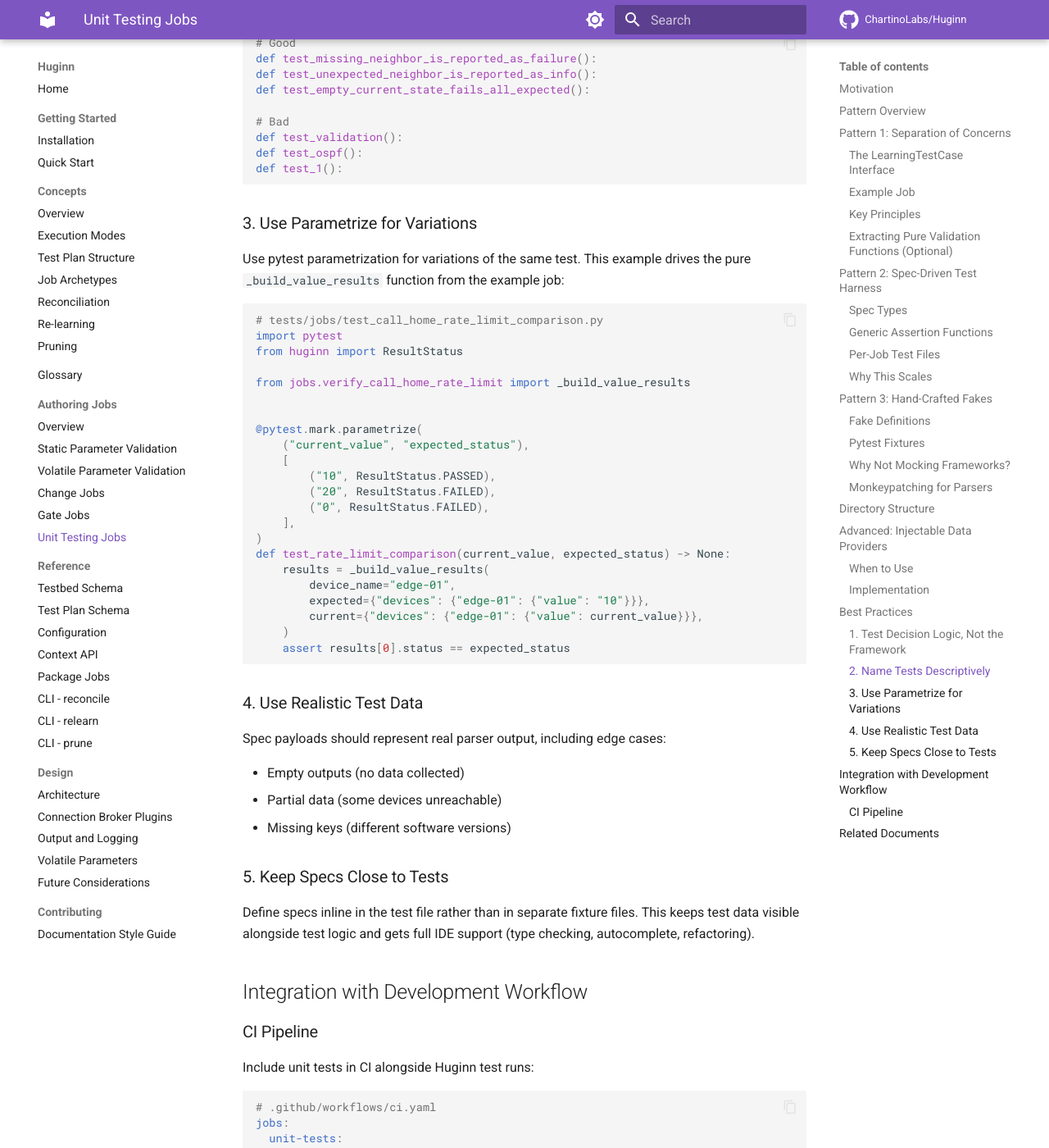
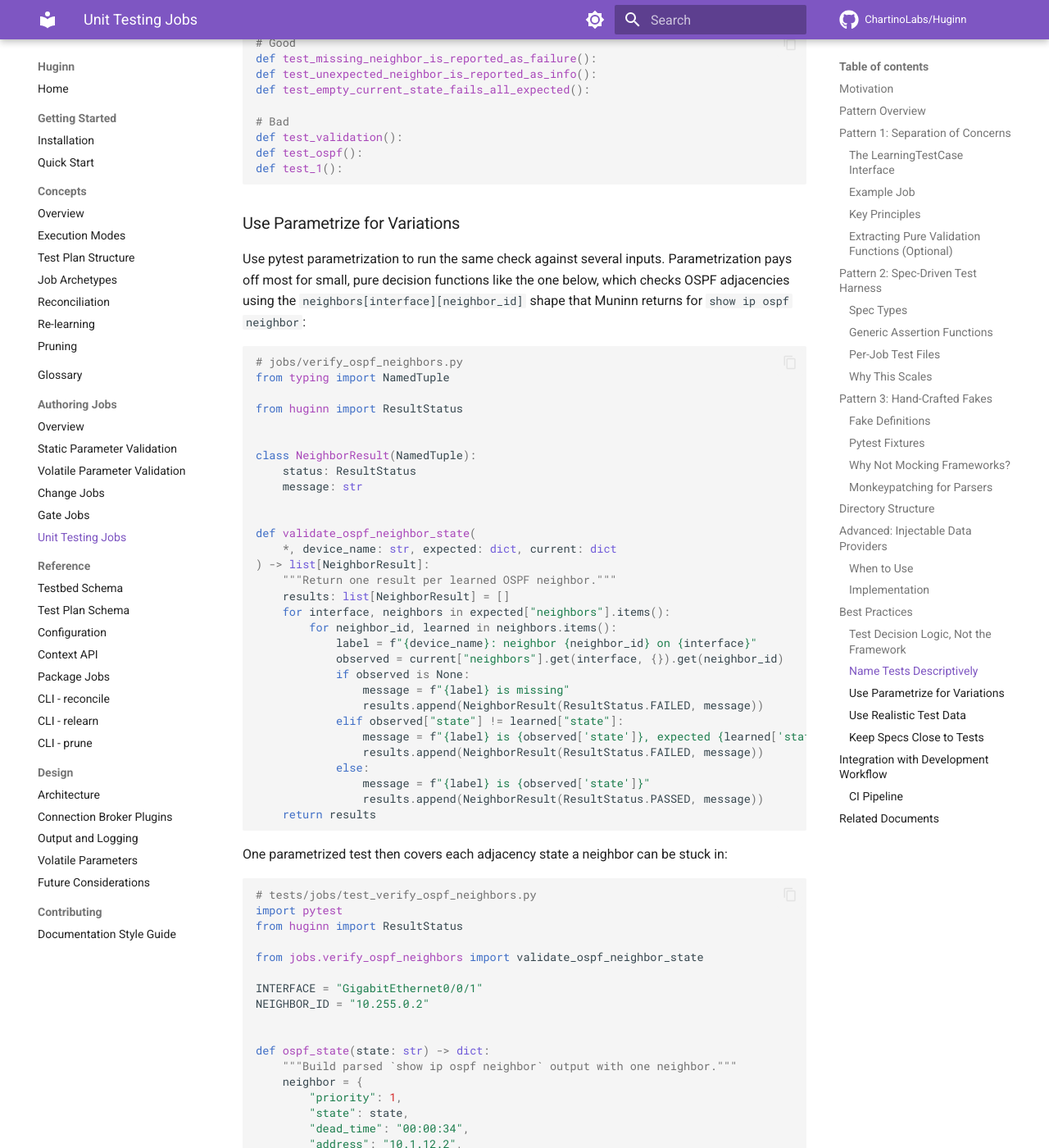
Before and after one commit to ChartinoLabs/Huginn, an MkDocs documentation site: the page built from docs/authoring/unit-testing.md, in a window 1280 px wide and 1400 px high, scrolled down 17678 px. Shown: the whole window at 82% size. Built offline with MkDocs 1.6.1 and Material for MkDocs 9.7.7, drawn with Linux system fonts in a browser that asks for light colours; comment, search, counter and statistics services are not loaded; some of the changed text lies outside the part shown.

Commit message:
docs(unit-testing): use an OSPF neighbor example for parametrization
Replace the call-home parametrize snippet with a self-contained OSPF
adjacency check that uses Muninn's `show ip ospf neighbor` schema, and
parametrize it over the FULL, INIT, EXSTART and 2WAY states. Also drop
the numbered Best Practices headings, per docs/style.md.

Refs #229

Co-Authored-By: Claude Opus 5.5 (1M context) <noreply@anthropic.com>

````diff
--- a/docs/authoring/unit-testing.md
+++ b/docs/authoring/unit-testing.md
@@ -827,36 +827,96 @@ def test_ospf():
 def test_1():
 ```
 
-### 3. Use Parametrize for Variations
+### Use Parametrize for Variations
 
-Use pytest parametrization for variations of the same test. This example drives the pure `_build_value_results` function from the example job:
+Use pytest parametrization to run the same check against several inputs. Parametrization pays off most for small, pure decision functions like the one below, which checks OSPF adjacencies using the `neighbors[interface][neighbor_id]` shape that Muninn returns for `show ip ospf neighbor`:
 
 ```python
-# tests/jobs/test_call_home_rate_limit_comparison.py
+# jobs/verify_ospf_neighbors.py
+from typing import NamedTuple
+
+from huginn import ResultStatus
+
+
+class NeighborResult(NamedTuple):
+    status: ResultStatus
+    message: str
+
+
+def validate_ospf_neighbor_state(
+    *, device_name: str, expected: dict, current: dict
+) -> list[NeighborResult]:
+    """Return one result per learned OSPF neighbor."""
+    results: list[NeighborResult] = []
+    for interface, neighbors in expected["neighbors"].items():
+        for neighbor_id, learned in neighbors.items():
+            label = f"{device_name}: neighbor {neighbor_id} on {interface}"
+            observed = current["neighbors"].get(interface, {}).get(neighbor_id)
+            if observed is None:
+                message = f"{label} is missing"
+                results.append(NeighborResult(ResultStatus.FAILED, message))
+            elif observed["state"] != learned["state"]:
+                message = f"{label} is {observed['state']}, expected {learned['state']}"
+                results.append(NeighborResult(ResultStatus.FAILED, message))
+            else:
+                message = f"{label} is {observed['state']}"
+                results.append(NeighborResult(ResultStatus.PASSED, message))
+    return results
+```
+
+One parametrized test then covers each adjacency state a neighbor can be stuck in:
+
+```python
+# tests/jobs/test_verify_ospf_neighbors.py
 import pytest
 from huginn import ResultStatus
 
-from jobs.verify_call_home_rate_limit import _build_value_results
+from jobs.verify_ospf_neighbors import validate_ospf_neighbor_state
+
+INTERFACE = "GigabitEthernet0/0/1"
+NEIGHBOR_ID = "10.255.0.2"
+
+
+def ospf_state(state: str) -> dict:
+    """Build parsed `show ip ospf neighbor` output with one neighbor."""
+    neighbor = {
+        "priority": 1,
+        "state": state,
+        "dead_time": "00:00:34",
+        "address": "10.1.12.2",
+    }
+    return {"neighbors": {INTERFACE: {NEIGHBOR_ID: neighbor}}}
 
 
 @pytest.mark.parametrize(
-    ("current_value", "expected_status"),
+    ("current_state", "expected_status"),
     [
-        ("10", ResultStatus.PASSED),
-        ("20", ResultStatus.FAILED),
-        ("0", ResultStatus.FAILED),
+        ("FULL", ResultStatus.PASSED),
+        ("INIT", ResultStatus.FAILED),
+        ("EXSTART", ResultStatus.FAILED),
+        ("2WAY", ResultStatus.FAILED),
     ],
 )
-def test_rate_limit_comparison(current_value, expected_status) -> None:
-    results = _build_value_results(
-        device_name="edge-01",
-        expected={"devices": {"edge-01": {"value": "10"}}},
-        current={"devices": {"edge-01": {"value": current_value}}},
+def test_neighbor_state(current_state, expected_status) -> None:
+    results = validate_ospf_neighbor_state(
+        device_name="spine-01",
+        expected=ospf_state("FULL"),
+        current=ospf_state(current_state),
     )
-    assert results[0].status == expected_status
+    assert [result.status for result in results] == [expected_status]
+
+
+def test_missing_neighbor_fails() -> None:
+    results = validate_ospf_neighbor_state(
+        device_name="spine-01",
+        expected=ospf_state("FULL"),
+        current={"neighbors": {}},
+    )
+    assert results[0].status == ResultStatus.FAILED
+    assert "is missing" in results[0].message
 ```
 
-### 4. Use Realistic Test Data
+### Use Realistic Test Data
 
 Spec payloads should represent real parser output, including edge cases:
 
@@ -864,7 +924,7 @@ Spec payloads should represent real parser output, including edge cases:
 - Partial data (some devices unreachable)
 - Missing keys (different software versions)
 
-### 5. Keep Specs Close to Tests
+### Keep Specs Close to Tests
 
 Define specs inline in the test file rather than in separate fixture files. This keeps test data visible alongside test logic and gets full IDE support (type checking, autocomplete, refactoring).
 
````
Also changed, not shown: other parts of docs/authoring/unit-testing.md (+2 -2 lines).
